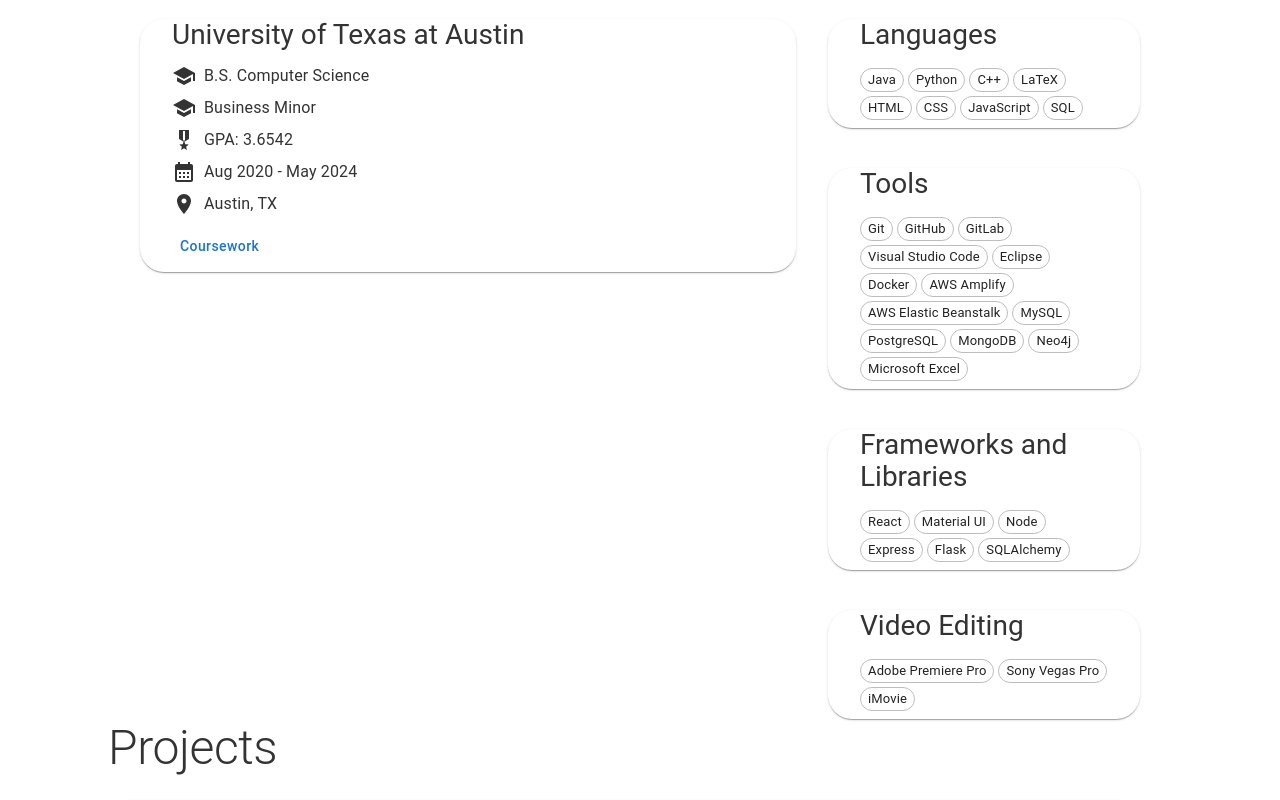
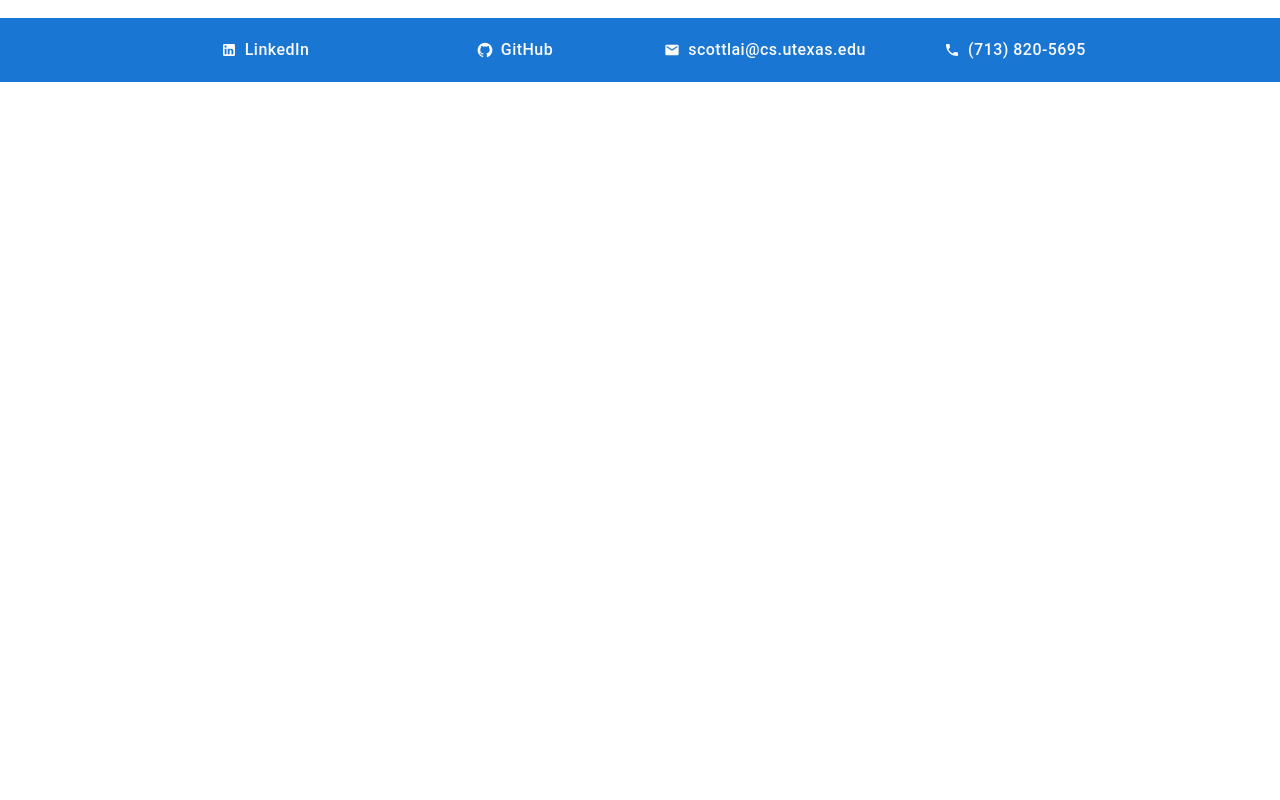
Before and after one commit to scottwlai/homepage, a React (Create React App) app in the folder frontend/: page /portfolio in a window 1280 px wide. Shown: the part 320-1120 px from the top of the page. After the commit the page ends 800 px from the top, so only its background shows below. Built offline with nearby package versions, Linux system fonts and the light colour scheme.

Commit message:
Moves pages into components

```diff
--- a/frontend/src/pages/Courses.js
+++ b/frontend/src/components/Courses.js
@@ -1,7 +1,7 @@
 import React, {
   useState, useEffect
 } from "react"
-import Layout from "../components/Layout";
+import Layout from "./Layout";
 import {
   Box,
   Button,
@@ -23,7 +23,7 @@ import {
 import {
   getCourses
 } from "../api";
-import CourseCard from "../components/CourseCard";
+import CourseCard from "./CourseCard";
 
 const departments = [
   "Accounting",
--- a/frontend/src/pages/Demo.js
+++ b/frontend/src/components/Demo.js
@@ -10,7 +10,7 @@ import {
 import {
   Button
 } from "@mui/material";
-import Layout from "../components/Layout";
+import Layout from "./Layout";
 // import { PerspectiveCamera, OrbitControls, Sky, Stars } from "@react-three/drei"
 // import { Physics, useBox, usePlane } from "@react-three/cannon";
 
--- a/frontend/src/pages/Home.js
+++ b/frontend/src/components/Home.js
@@ -1,5 +1,5 @@
 import React from "react";
-import Layout from "../components/Layout";
+import Layout from "./Layout";
 
 const Home = () => {
   return (
--- a/frontend/src/pages/Interests.js
+++ b/frontend/src/components/Interests.js
@@ -1,5 +1,5 @@
 import React from "react";
-import Layout from "../components/Layout";
+import Layout from "./Layout";
 
 const Interests = () => {
   return (
--- /dev/null
+++ b/frontend/src/components/Portfolio.js
@@ -0,0 +1,30 @@
+import React from "react";
+import Layout from "./Layout";
+import Projects from "./Projects";
+import Experience from "./Experience";
+import Certifications from "./Certifications";
+import Honors from "./Honors";
+import Skills from "./Skills";
+import Education from "./Education";
+import {
+  Grid
+} from "@mui/material";
+
+const Portfolio = () => {
+  return (
+    <Layout title="Portfolio">
+      {/* <Grid item xs={8}>
+        <Education />
+      </Grid>
+      <Grid item xs={4}>
+        <Skills />
+      </Grid>
+      <Projects />
+      <Certifications />
+      <Experience />
+      <Honors /> */}
+    </Layout>
+  );
+}
+
+export default Portfolio;
--- a/frontend/src/pages/Portfolio.js
+++ /dev/null
@@ -1,30 +0,0 @@
-import React from "react";
-import Layout from "../components/Layout";
-import Projects from "../components/Projects";
-import Experience from "../components/Experience";
-import Certifications from "../components/Certifications";
-import Honors from "../components/Honors";
-import Skills from "../components/Skills";
-import Education from "../components/Education";
-import {
-  Grid
-} from "@mui/material";
-
-const Portfolio = () => {
-  return (
-    <Layout title="Portfolio">
-      <Grid item xs={8}>
-        <Education />
-      </Grid>
-      <Grid item xs={4}>
-        <Skills />
-      </Grid>
-      <Projects />
-      <Certifications />
-      <Experience />
-      <Honors />
-    </Layout>
-  );
-}
-
-export default Portfolio;
```
Also changed, not shown: frontend/src/App.js (+6 -6 lines), frontend/src/components/NoMatch.js (renamed from frontend/src/pages/NoMatch.js).
